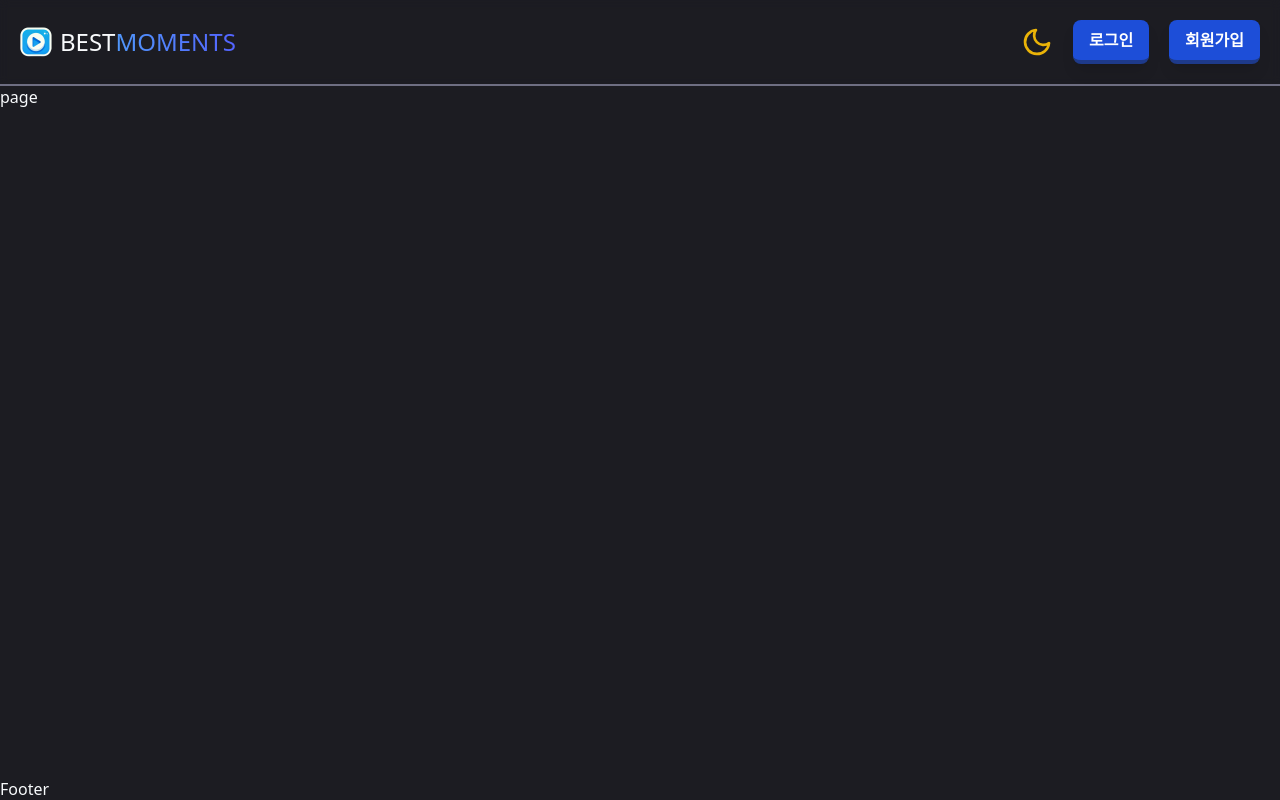
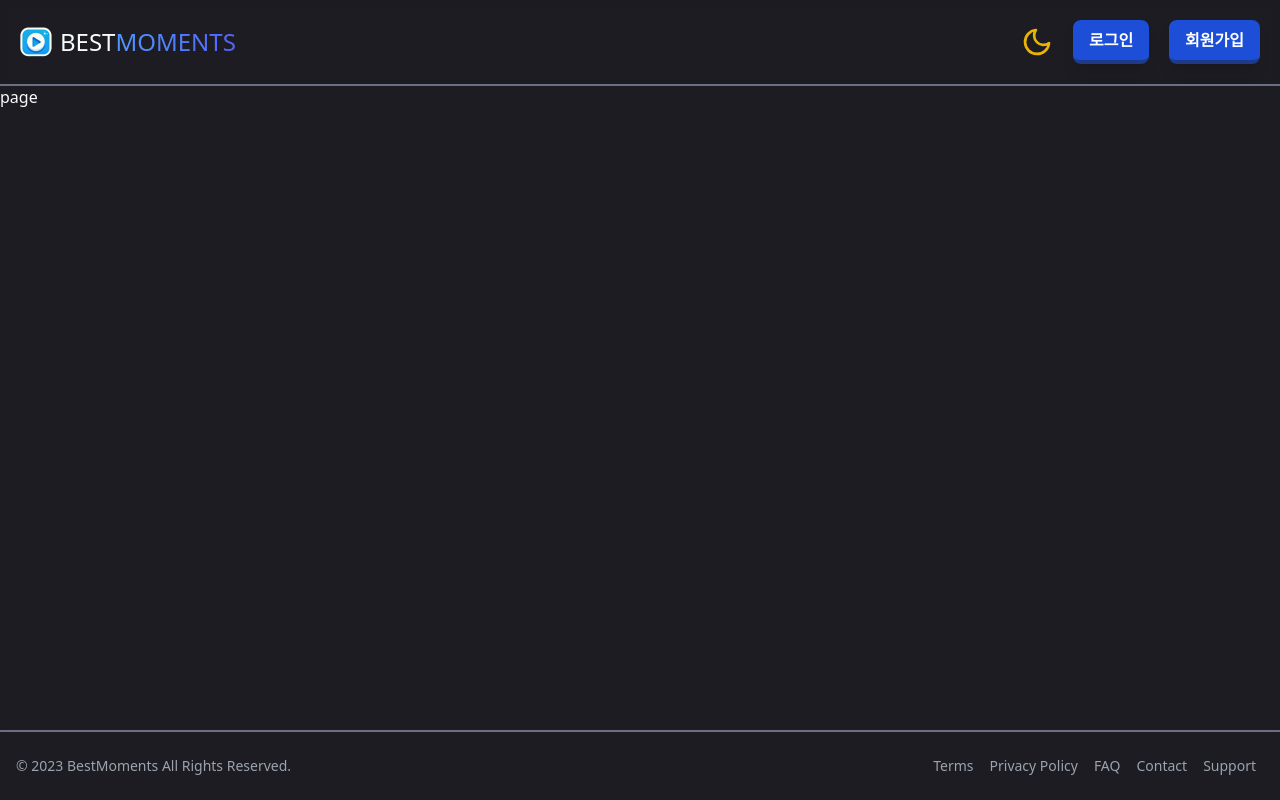
Before and after one commit to Team-J9/BestMoments-Frontend, a Next.js app: page / in a window 1280 px wide. Built offline with nearby package versions, Linux system fonts and the light colour scheme.

Commit message:
design: 푸터 디자인 추가

```diff
--- a/components/common/Footer.tsx
+++ b/components/common/Footer.tsx
@@ -1,5 +1,40 @@
+import Link from 'next/link';
+
 const Footer = () => {
-  return <footer>Footer</footer>;
+  return (
+    <footer className="border-[#6E6E82] border-t-2 shadow">
+      <div className="w-full text-center mx-auto max-w-screen-xl p-4 md:flex items-center md:justify-between">
+        <span className="text-sm sm:text-center dark:text-gray-400">© 2023 BestMoments All Rights Reserved.</span>
+        <ul className="flex flex-wrap items-center justify-center mt-3 text-sm font-medium text-gray-500 dark:text-gray-400 md:mt-0">
+          <li className="m-2">
+            <Link href="#" className="hover:underline">
+              Terms
+            </Link>
+          </li>
+          <li className="m-2">
+            <Link href="#" className="hover:underline">
+              Privacy Policy
+            </Link>
+          </li>
+          <li className="m-2">
+            <Link href="#" className="hover:underline">
+              FAQ
+            </Link>
+          </li>
+          <li className="m-2">
+            <Link href="#" className="hover:underline">
+              Contact
+            </Link>
+          </li>
+          <li className="m-2">
+            <Link href="#" className="hover:underline">
+              Support
+            </Link>
+          </li>
+        </ul>
+      </div>
+    </footer>
+  );
 };
 
 export default Footer;
```
